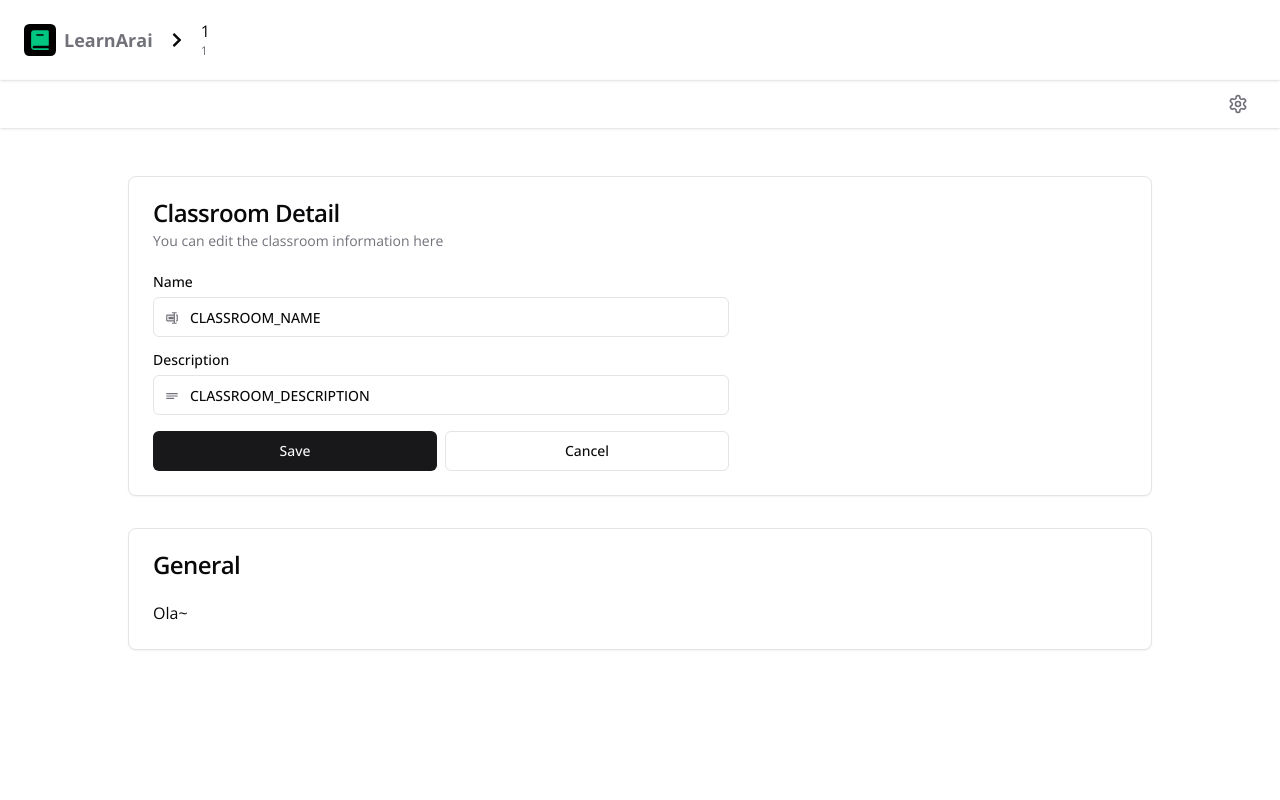
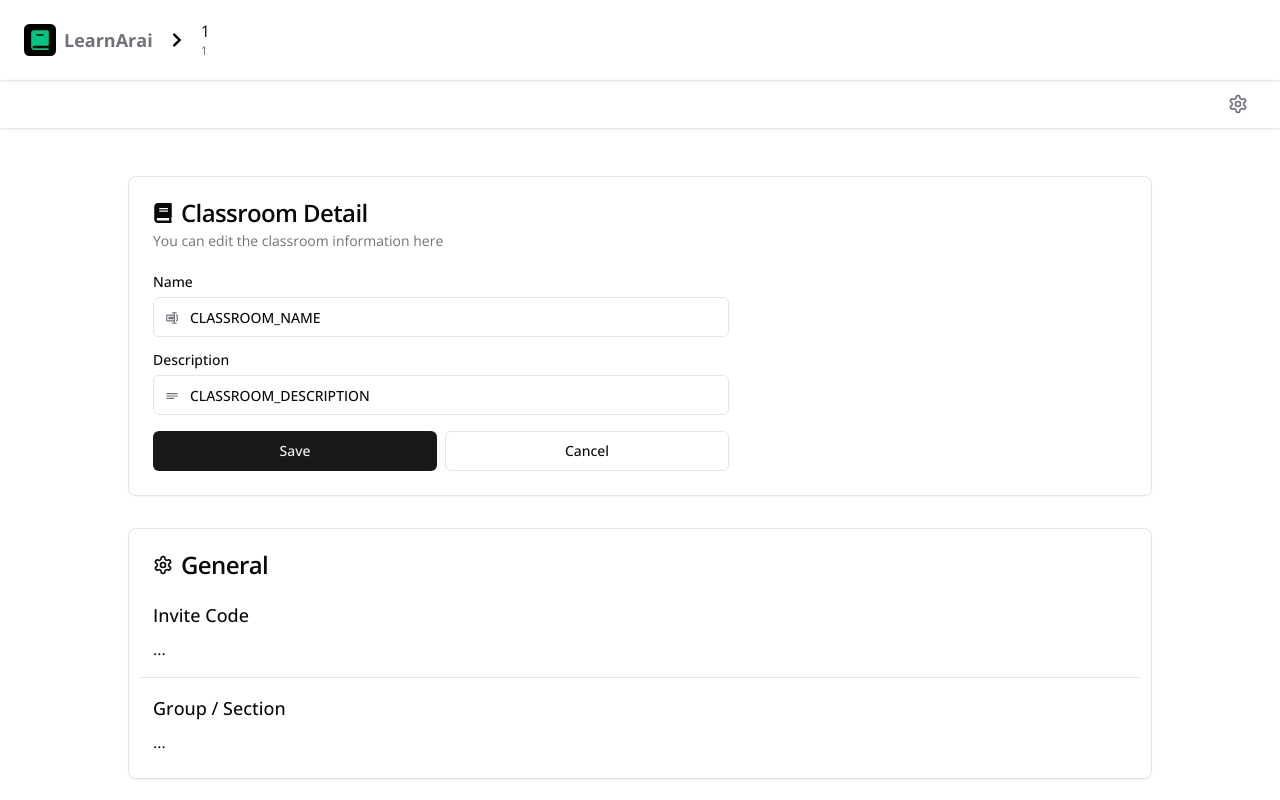
Before and after one commit to learn-arai/learn-arai, a Next.js app in the folder learn-arai/: page /classroom/1/setting in a window 1280 px wide. Shown: the top 800 px of the page. Built offline with nearby package versions, Linux system fonts and the light colour scheme.

Commit message:
Added subheader to classroom general setting

```diff
--- a/learn-arai/app/checking/page.tsx
+++ b/learn-arai/app/checking/page.tsx
@@ -74,9 +74,7 @@ export default function Cheack() {
         }
     }
 
-
     return (
-
         <div className="flex">
             <div className="flex flex-col h-screen w-1/2 items-center justify-center bg-greymain-100 pl-10">
                 <div className="border-4 w-[500px] h-[300px] flex flex-col gap-4 justify-center items-center rounded-xl ">
--- a/learn-arai/app/classroom/[slug]/layout.tsx
+++ b/learn-arai/app/classroom/[slug]/layout.tsx
@@ -3,6 +3,7 @@
 import SlugContext from '@/components/context/SlugContext';
 import Navbar from '@/components/module/classrooom/navbar/navbar';
 import SubNavBar from '@/components/module/classrooom/sub-navbar/sub-navbar';
+import Footer from '@/components/ui/footer/footer';
 
 export default function Layout({
     children,
@@ -21,6 +22,8 @@ export default function Layout({
             <SubNavBar />
 
             <div className="mx-auto max-w-5xl">{children}</div>
+
+            <Footer />
         </SlugContext.Provider>
     );
 }
--- a/learn-arai/app/classroom/[slug]/setting/classroom-detail.tsx
+++ b/learn-arai/app/classroom/[slug]/setting/classroom-detail.tsx
@@ -5,6 +5,7 @@ import Link from 'next/link';
 import { useContext } from 'react';
 import { BiRename } from 'react-icons/bi';
 import { CgDetailsMore } from 'react-icons/cg';
+import { FaBook } from 'react-icons/fa';
 
 import { cn } from '@/lib/utils';
 
@@ -24,9 +25,12 @@ export default function ClassroomDetail() {
     const slug = useContext(SlugContext);
 
     return (
-        <Card>
+        <Card id="classroom-detail">
             <CardHeader>
-                <CardTitle>Classroom Detail</CardTitle>
+                <CardTitle className="flex items-center gap-2">
+                    <FaBook className="w-5 h-5" />
+                    Classroom Detail
+                </CardTitle>
                 <CardDescription>
                     You can edit the classroom information here
                 </CardDescription>
--- a/learn-arai/app/classroom/[slug]/setting/classroom-general.tsx
+++ b/learn-arai/app/classroom/[slug]/setting/classroom-general.tsx
@@ -1,12 +1,32 @@
+import { Settings } from 'lucide-react';
+
 import { Card, CardContent, CardHeader, CardTitle } from '@/components/ui/card';
+import { Separator } from '@/components/ui/separator';
 
 export default function ClassroomGeneral() {
     return (
-        <Card>
+        <Card id="classroom-general">
             <CardHeader>
-                <CardTitle>General</CardTitle>
+                <CardTitle className="flex items-center gap-2">
+                    <Settings className="w-5 h-5" />
+                    General
+                </CardTitle>
             </CardHeader>
-            <CardContent>Ola~</CardContent>
+            <CardContent className="px-0">
+                <div className="pb-4 px-6">
+                    <h3 className="font-medium pb-2 text-lg">Invite Code</h3>
+                    ...
+                </div>
+
+                <Separator className="w-[98%] mx-auto" />
+
+                <div className="pt-4 px-6">
+                    <h3 className="font-medium pb-2 text-lg">
+                        Group / Section
+                    </h3>
+                    ...
+                </div>
+            </CardContent>
         </Card>
     );
 }
--- a/learn-arai/app/register/register.css
+++ b/learn-arai/app/register/register.css
@@ -16,8 +16,6 @@
     background-color: #00a46c;
     cursor: pointer;
 }
-
-
 
 label {
     color: black;
```
Also changed, not shown: learn-arai/app/register/page.tsx (+8 -5 lines).
